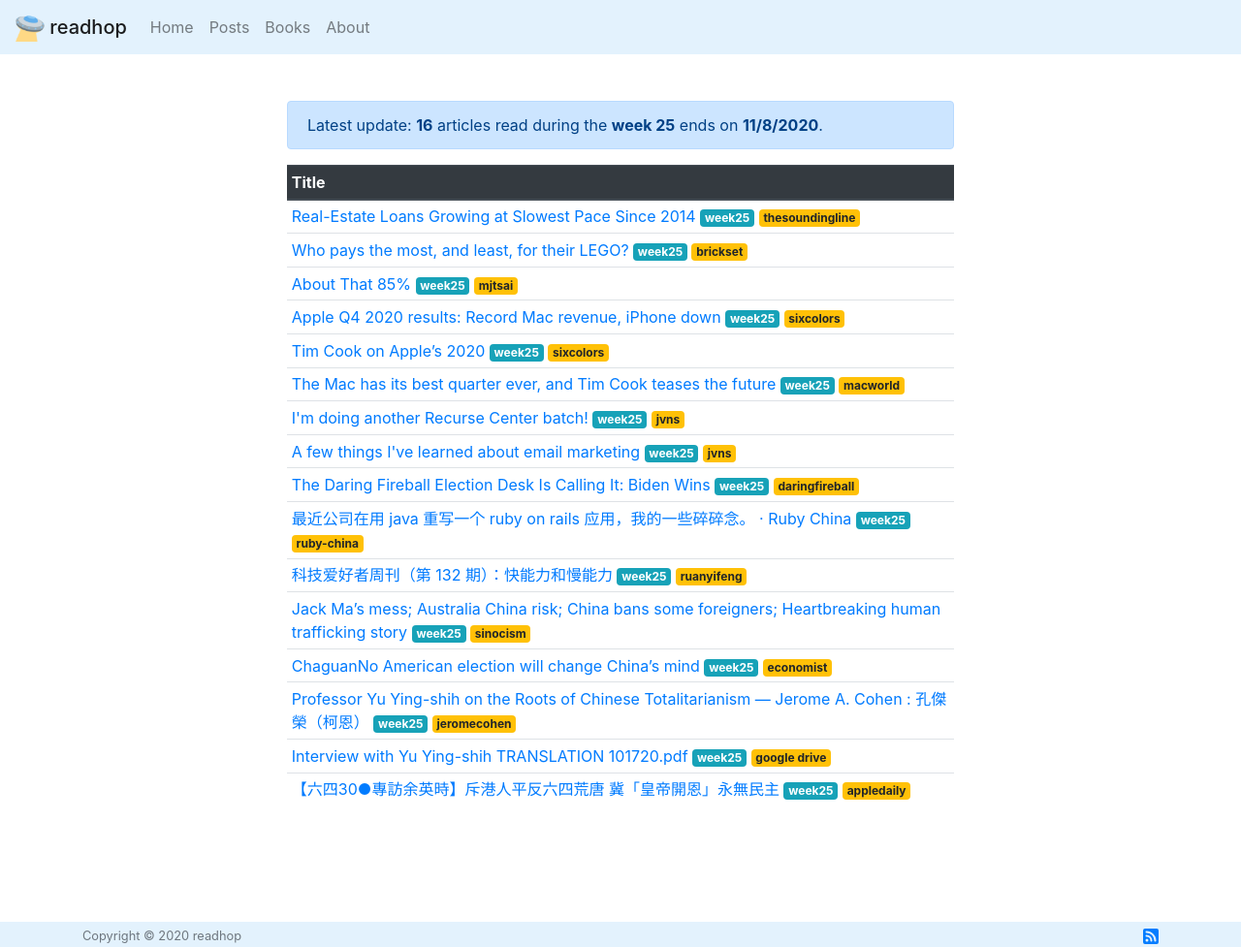
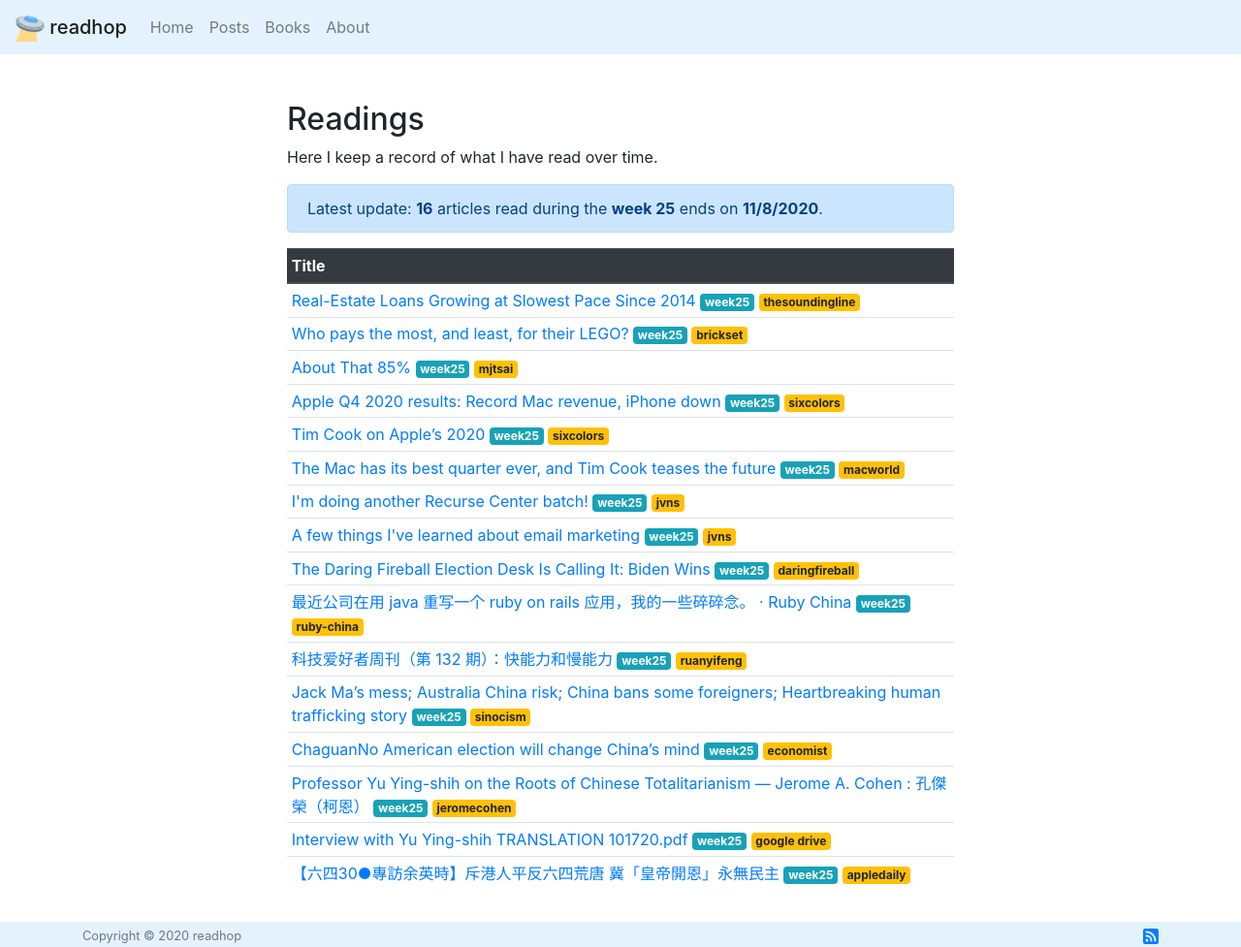
Before and after one commit to robocalpico/robocalpico.github.io, a Jekyll site: the page built from index.md, in a window 1280 px wide and 977 px high. Shown: the whole window at 97% size. Built offline with Jekyll 4.4.1, drawn with Linux system fonts in a browser that asks for light colours; comment, search, counter and statistics services are not loaded.

Commit message:
update title and indentation

```diff
--- a/assets/css/style.scss
+++ b/assets/css/style.scss
@@ -21,6 +21,10 @@
 
 p {
   text-indent: 2em;
+}
+
+.noindent {
+  text-indent: 0em;
 }
 
 .article-entry {
--- a/index.md
+++ b/index.md
@@ -3,16 +3,9 @@
 title: Home
 ---
 
-<!-- <div class="container my-2">
-<div class="card">
-  <div class="card-body">
-    <h5 class="card-title">Last update</h5>
-    <p class="card-text" style="text-indent: 0em;">
-      {{ site.data.stats.weekly_count }} articles read during the week {{ site.data.stats.week_no }} ends on {{ site.data.stats.last_end }}.
-    </p>
-  </div>
-</div>
-</div> -->
+## Readings
+
+<p class="noindent">Here I keep a record of what I have read over time.</p>
 
 <div class="alert alert-primary" role="alert">
   Latest update: <b>{{ site.data.stats.weekly_count }}</b> articles read during the <b>week {{ site.data.stats.week_no }}</b> ends on <b>{{ site.data.stats.last_end }}</b>.
```
Also changed, not shown: about.md (+5 -1 lines), books.md (+3 -1 lines), posts.md (+5 -1 lines), weekly.md (+5 -1 lines).
